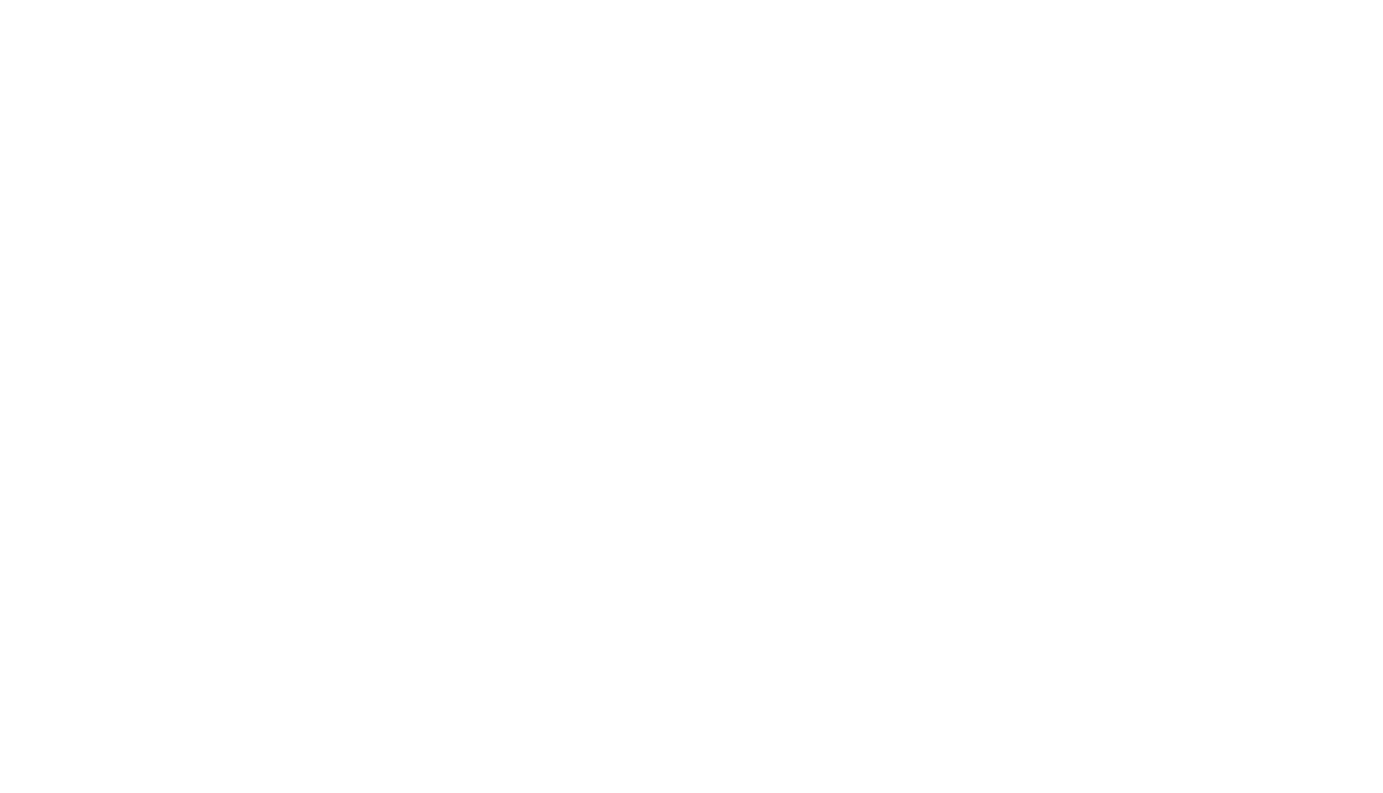
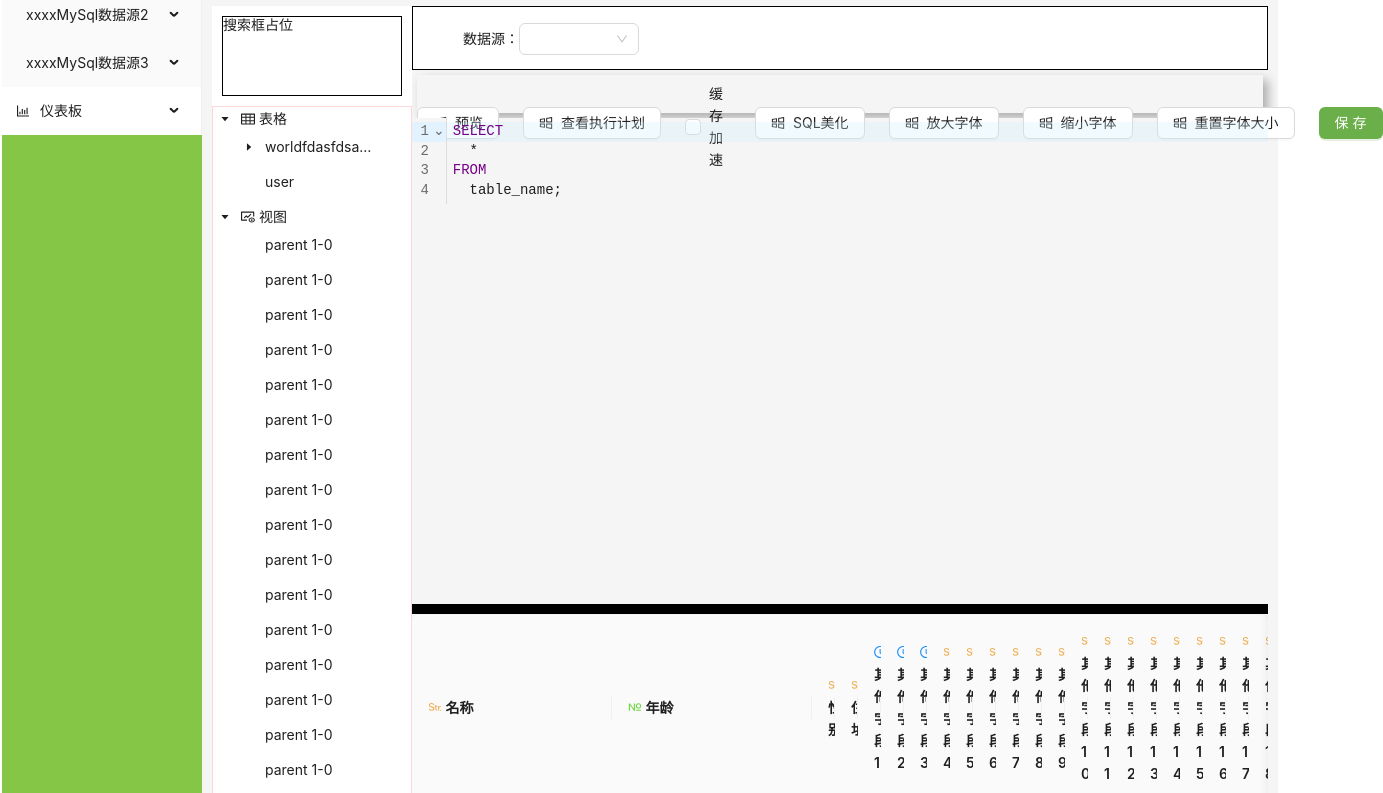
Before and after one commit to konmor/konmorreport, a Vue app: page /home/sql-creator/sql-viewer in a window 1280 px wide. Before the commit this address had no page. Shown: the part 107-900 px from the top of the page, 1383 px wide, since content can reach past the window. Before the commit the page ends 800 px from the top, so only its background shows below. Built offline with nearby package versions, Linux system fonts and the light colour scheme; the HTML template or start-up script is replaced by a standard one.

Commit message:
sql 数据呈现

```diff
--- a/src/router/index.ts
+++ b/src/router/index.ts
@@ -10,6 +10,7 @@ import SQLCreator from '@/views/sqlCreator.vue'
 import a from '@/views/a.vue'
 import b from '@/views/b.vue'
 import c from '@/views/c.vue'
+import SQLViewer from '@/views/sqlViewer.vue'
 // 4. 创建路由
 let router = createRouter({
   // 4.1 路由工作模式
@@ -22,7 +23,18 @@ let router = createRouter({
       component: Home,
       children: [
         { path: 'data-source', component: DataSource, name: 'jumpDataSource' },
-        { path: 'sql-creator', component: SQLCreator, name: 'jumpSqlCreator' }
+        {
+          path: 'sql-creator',
+          component: SQLCreator,
+          name: 'jumpSqlCreator',
+          children: [
+            {
+              path: 'sql-viewer',
+              component: SQLViewer,
+              name: 'jumpSqlViewer',
+            },
+          ],
+        },
       ],
     },
   ],
--- a/src/views/home.vue
+++ b/src/views/home.vue
@@ -15,6 +15,7 @@ import {
   UserOutlined,
   VideoCameraOutlined,
 } from '@ant-design/icons-vue'
+import zhCN from 'ant-design-vue/es/locale/zh_CN'
 
 // 代码
 const collapsed = ref<boolean>(false)
@@ -30,6 +31,7 @@ let navigatorWidth = ref('200px')
         colorPrimary: '#6aaf49',
       },
     }"
+    :locale="zhCN"
   >
   </a-config-provider>
   <a-layout id="reports">
--- a/src/views/sqlCreator.vue
+++ b/src/views/sqlCreator.vue
@@ -6,7 +6,7 @@ export default {
 
 <script setup lang="ts">
 import type { TreeProps } from 'ant-design-vue'
-import { onMounted, reactive, ref, watch } from 'vue'
+import { inject, onMounted, reactive, ref, watch } from 'vue'
 import {
   FundViewOutlined,
   FieldTimeOutlined,
@@ -16,17 +16,20 @@ import {
   WindowsOutlined,
 } from '@ant-design/icons-vue'
 
-import { EditorState, Extension, Compartment, StateEffect } from '@codemirror/state'
+import { EditorState } from '@codemirror/state'
 import { EditorView } from '@codemirror/view'
 import { basicSetup } from 'codemirror'
 import { sql } from '@codemirror/lang-sql'
 import { format } from 'sql-formatter'
+import type { Router } from 'vue-router'
+
+let router = inject<Router>('router')
 
 let editor = reactive<EditorView>({})
 onMounted(() => {
   let sqlEditor = document.getElementById('_sqlEditor')
   const state = EditorState.create({
-    doc: 'SELECT * FROM table_name;', // 初始内容
+    doc: 'SELECT\n' + '  *\n' + 'FROM\n' + '  table_name;', // 初始内容
     extensions: [
       basicSetup, // 基础功能（如行号、缩进等）
       sql(), // SQL 语言支持
@@ -75,6 +78,24 @@ function formatSQL() {
     const formattedContent = format(editor.state.doc.toString())
     editor.dispatch({
       changes: { from: 0, to: editor.state.doc.length, insert: formattedContent },
+    })
+  }
+}
+
+function sqlView(event: Event) {
+  event.stopPropagation()
+  if (router != undefined) {
+    router.push({
+      name: 'jumpSqlViewer',
+    })
+  }
+}
+
+function sqlExplain(event: Event) {
+  event.stopPropagation()
+  if (router != undefined) {
+    router.push({
+      name: 'jumpSqlViewer',
     })
   }
 }
@@ -348,11 +369,11 @@ function changeHeight(e: Event) {
             }"
           >
             <a-space size="large">
-              <a-button>
+              <a-button @click="sqlView($event)">
                 <windows-outlined></windows-outlined>
                 预览
               </a-button>
-              <a-button>
+              <a-button @click="sqlExplain($event)">
                 <windows-outlined></windows-outlined>
                 查看执行计划
               </a-button>
@@ -392,10 +413,9 @@ function changeHeight(e: Event) {
           }"
           @mousedown="changeHeight($event)"
         ></a-divider>
-        <a-layout-content
-          class="bottom"
-          :style="{ height: bottomHeight + 'px' }"
-        ></a-layout-content>
+        <a-layout-content class="bottom" :style="{ height: bottomHeight + 'px' }">
+          <router-view></router-view>
+        </a-layout-content>
       </a-layout>
     </a-layout>
   </a-layout>
--- /dev/null
+++ b/src/views/sqlViewer.vue
@@ -0,0 +1,226 @@
+<script lang="ts">
+export default {
+  name: 'SQLViewer',
+}
+</script>
+<script setup lang="ts">
+import { type TableColumnsType } from 'ant-design-vue'
+import zhCN from 'ant-design-vue/es/locale/zh_CN'
+import {
+  FundViewOutlined,
+  FieldTimeOutlined,
+  FieldNumberOutlined,
+  FieldStringOutlined,
+  TableOutlined,
+  WindowsOutlined,
+} from '@ant-design/icons-vue'
+import { ref } from 'vue'
+import type { DefaultRecordType } from 'ant-design-vue/es/vc-table/interface'
+import type { ColumnGroupType, ColumnType } from 'ant-design-vue/es/table/interface'
+import type { ColumnsType } from 'ant-design-vue/lib/table'
+
+// title 表头名称 key 表头对应的唯一key 自定义 dataindex 对应数据的索引key  width 列宽度 fixed 固定在什么位置， left 、right
+// 扩展下类型
+interface MyColumnType<RecordType = DefaultRecordType> extends ColumnType<RecordType> {
+  dataType?: 'string' | 'number' | 'time'
+}
+
+// 原类型为 TableColumnsType
+// TableColumnsType
+// export type ColumnsType<RecordType = DefaultRecordType> = (ColumnGroupType<RecordType> | ColumnType<RecordType>)[];
+type MyTableColumnsType = (ColumnGroupType<DefaultRecordType> | MyColumnType<DefaultRecordType>)[]
+
+// 必须使用 ref包裹 响应式时使用
+const columns = ref<MyTableColumnsType>([
+  {
+    title: '名称',
+    key: '1',
+    dataIndex: 'name',
+    width: 200,
+    fixed: 'left',
+    dataType: 'string',
+  },
+  {
+    title: '年龄',
+    key: '2',
+    dataIndex: 'age',
+    width: 200,
+    fixed: 'left',
+    dataType: 'number',
+  },
+  {
+    title: '性别',
+    key: '3',
+    dataIndex: 'sex',
+    dataType: 'string',
+  },
+  {
+    title: '住址',
+    key: '4',
+    dataIndex: 'address',
+    dataType: 'string',
+  },
+  {
+    title: '其他字段1',
+    key: '5',
+    dataIndex: 'address',
+    dataType: 'time',
+  },
+  {
+    title: '其他字段2',
+    key: '6',
+    dataIndex: 'address',
+    dataType: 'time',
+  },
+  {
+    title: '其他字段3',
+    key: '7',
+    dataIndex: 'address',
+    dataType: 'time',
+  },
+  {
+    title: '其他字段4',
+    key: '8',
+    dataIndex: 'address',
+    dataType: 'string',
+  },
+  {
+    title: '其他字段5',
+    key: '9',
+    dataIndex: 'address',
+  },
+  {
+    title: '其他字段6',
+    key: '10',
+    dataIndex: 'address',
+  },
+  {
+    title: '其他字段7',
+    key: '11',
+    dataIndex: 'address',
+  },
+  {
+    title: '其他字段8',
+    key: '12',
+    dataIndex: 'address',
+  },
+  {
+    title: '其他字段9',
+    key: '13',
+    dataIndex: 'address',
+  },
+  {
+    title: '其他字段10',
+    key: '14',
+    dataIndex: 'address',
+  },
+  {
+    title: '其他字段11',
+    key: '15',
+    dataIndex: 'address',
+  },
+  {
+    title: '其他字段12',
+    key: '16',
+    dataIndex: 'address',
+  },
+  {
+    title: '其他字段13',
+    key: '17',
+    dataIndex: 'address',
+  },
+
+  {
+    title: '其他字段14',
+    key: '18',
+    dataIndex: 'address',
+  },
+  {
+    title: '其他字段15',
+    key: '19',
+    dataIndex: 'address',
+  },
+  {
+    title: '其他字段16',
+    key: '20',
+    dataIndex: 'address',
+  },
+  {
+    title: '其他字段17',
+    key: '21',
+    dataIndex: 'address',
+  },
+  {
+    title: '其他字段18',
+    key: '22',
+    dataIndex: 'address',
+  },
+])
+
+// 全部可以拖拽
+for (let i = 0; i < columns.value.length; i++) {
+  columns.value[i].resizable = true
+}
+
+// 拖拽处理
+function handleResizeColumn(w: number, col: any) {
+  col.width = w
+}
+
+let datas: [{ name?: string; age?: number; sex?: string; address?: string }] = [{}]
+for (let i = 0; i < 100; i++) {
+  let name = '张三' + i
+  let age = 1 + i
+  let sex = i % 3 > 0 ? '男' : '女'
+  let address
+  if (i % 4 > 0) {
+    address = '朝阳区' + i
+  }
+  datas[i] = {
+    name,
+    age,
+    sex,
+    address,
+  }
+}
+</script>
+
+<template>
+  <a-config-provider :locale="zhCN">
+    <a-table
+      :data-source="datas"
+      :columns="columns"
+      :scroll="{ x: 600, y: 200 }"
+      @resizeColumn="handleResizeColumn"
+    >
+      <template #headerCell="{ column }">
+        <template v-if="column.dataType === 'string'">
+          <span>
+            <field-string-outlined :style="{ color: '#efb056' }" />
+            {{ column.title }}
+          </span>
+        </template>
+        <template v-else-if="column.dataType === 'number'">
+          <span>
+            <field-number-outlined :style="{ color: '#6fd845' }" />
+            {{ column.title }}
+          </span>
+        </template>
+        <template v-else-if="column.dataType === 'time'">
+          <span>
+            <field-time-outlined :style="{ color: '#1890ff' }" />
+            {{ column.title }}
+          </span>
+        </template>
+        <template v-else>
+          <span>
+            <field-string-outlined :style="{ color: '#efb056' }" />
+            {{ column.title }}
+          </span>
+        </template>
+      </template>
+    </a-table>
+  </a-config-provider>
+</template>
+
+<style scoped></style>
```
